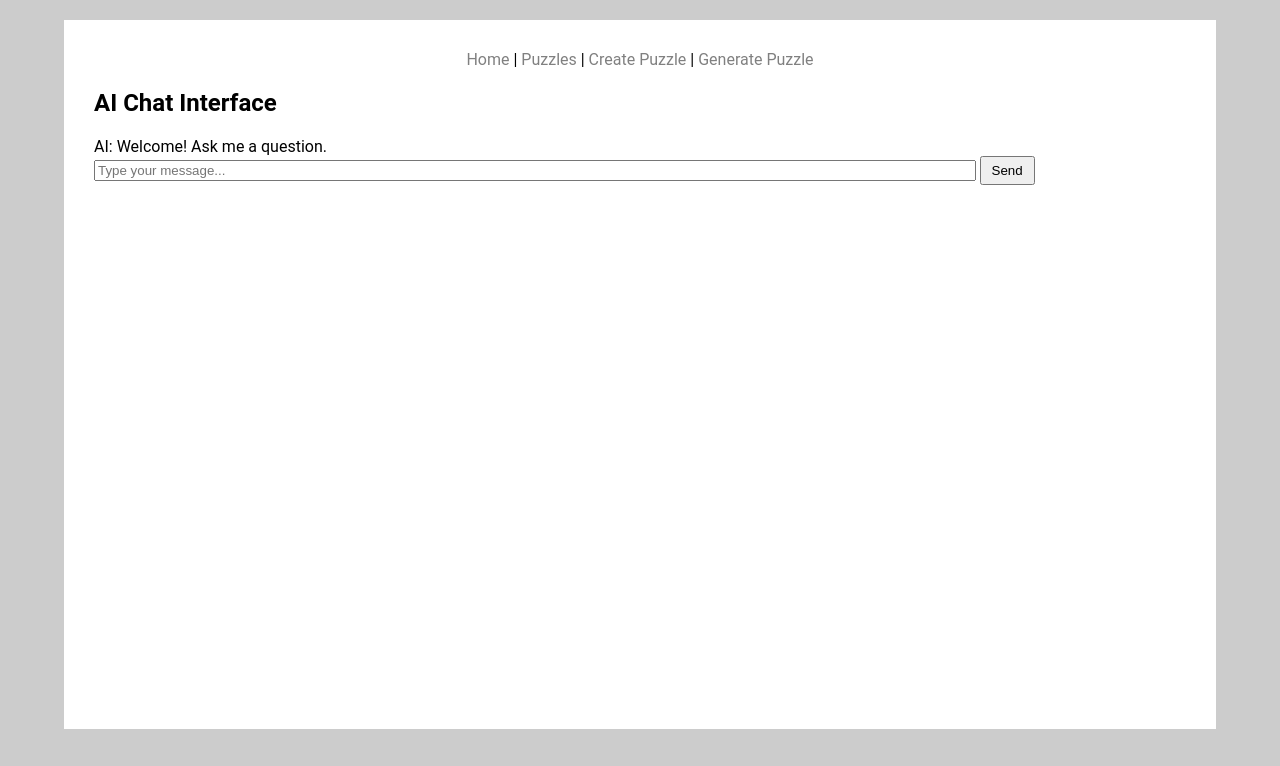
After one commit to F-Mann-M/Puzzle-Generator, a FastAPI app: template app/templates/chat.html in a window 1280 px wide. The commit adds this page. Shown: the top 766 px of the page. Run offline with FastAPI, Linux system fonts and the light colour scheme; the template is opened without the code that fills it, so the values that code supplies are empty; parts of the project's set-up code (start-up, migrations or seed data) failed here and were passed over.

Commit message:
started to implement AI chat

```diff
--- /dev/null
+++ b/app/static/chat.js
@@ -0,0 +1,46 @@
+const chatForm = document.getElementById('chat-form');
+const userInput = document.getElementById('user-input');
+const chatContainer = document.getElementById('chat-container');
+
+// Function to display a message in the chat window
+function displayMessage(sender, text) {
+    const msgDiv = document.createElement('div');
+    msgDiv.className = sender === 'user' ? 'user-msg' : 'ai-msg';
+    msgDiv.textContent = `${sender === 'user' ? 'You' : 'AI'}: ${text}`;
+    chatContainer.appendChild(msgDiv);
+    // Scroll to the latest message
+    chatContainer.scrollTop = chatContainer.scrollHeight;
+}
+
+chatForm.addEventListener('submit', async (e) => {
+    e.preventDefault(); // Prevent the default form submission (page reload)
+    const message = userInput.value.trim();
+    if (!message) return;
+
+    displayMessage('user', message);
+    userInput.value = ''; // Clear input
+
+    // --- 1. Send the message to the FastAPI endpoint ---
+    try {
+        const response = await fetch('/api/chat', {
+            method: 'POST',
+            headers: {
+                'Content-Type': 'application/json'
+            },
+            body: JSON.stringify({message: message})
+        });
+
+        if (!response.ok) {
+            throw new Error(`HTTP error! status: ${response.status}`);
+        }
+
+        const data = await response.json();
+
+        // --- 2. Display the AI response ---
+        displayMessage('ai', data.response);
+
+    } catch (error) {
+        console.error('Error sending message:', error);
+        displayMessage('ai', 'Error: Could not connect to the AI service.');
+    }
+});
--- a/app/static/editor.js
+++ b/app/static/editor.js
@@ -84,7 +84,7 @@ function setupZoom() {
         const svgPoint = screenToSVG(svg, evt.clientX, evt.clientY);
 
         // Determine zoom factor (positive deltaY = scroll down = zoom out, negative = zoom in)
-        const zoomFactor = evt.deltaY > 0 ? 1.1 : 0.9;
+        const zoomFactor = evt.deltaY > 0 ? 0.9 : 1.1;
         const minZoom = 0.1;
         const maxZoom = 10.0;
 
--- /dev/null
+++ b/app/templates/chat.html
@@ -0,0 +1,17 @@
+{% extends "base.html" %}
+
+{% block title %}Generate Puzzle{% endblock %}
+
+{% block content %}
+<script src="/app/static/chat.js"></script>
+
+<h2>AI Chat Interface</h2>
+    <div id="chat-container">
+        <div class="ai-msg">AI: Welcome! Ask me a question.</div>
+    </div>
+
+    <form id="chat-form">
+        <input type="text" id="user-input" placeholder="Type your message..." required style="width: 80%;">
+        <button type="submit">Send</button>
+    </form>
+{% endblock %}
--- a/app/templates/index.html
+++ b/app/templates/index.html
@@ -18,6 +18,7 @@
     <a href="/puzzles/create-puzzle" class="btn"><div class="card">Create Puzzle</div></a>
     <a href="/puzzles/generate" class="btn"><div class="card">Generate Puzzle</div></a>
     <a href="/puzzles" class="btn"><div class="card">View All Puzzles</div></a>
+    <a href="/puzzles/chat"><div class="card">Chat</div></a>
 </div>
 </div>
 </div>
```
Also changed, not shown: app/routers/puzzle_routers.py (+7 -1 lines).
